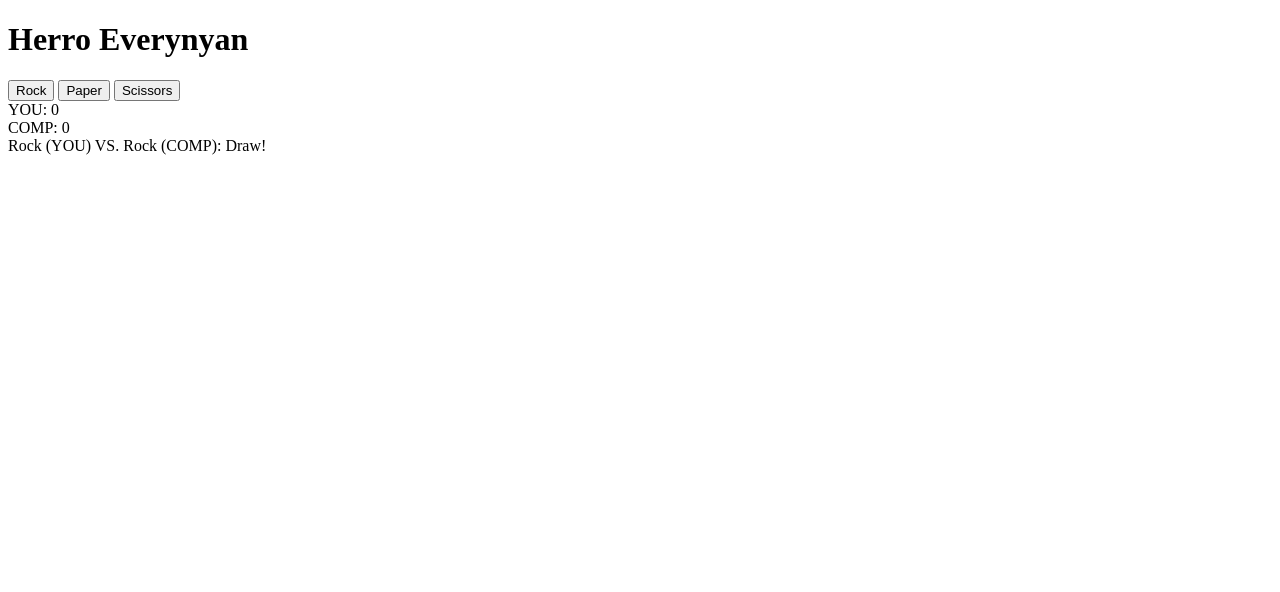
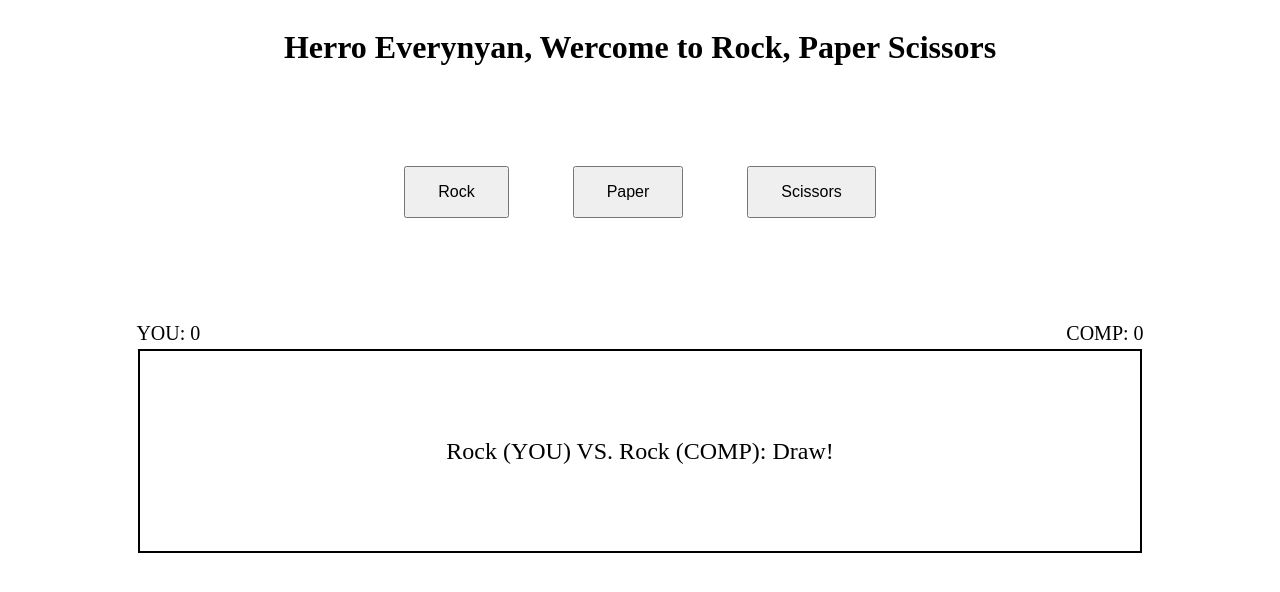
Before and after one commit to veryvroosh/rock-paper-scissors, a plain HTML site: page index.html in a window 1280 px wide. Both pictures are taken after a click on the button "Rock". Drawn offline with Linux system fonts and the light colour scheme.

Commit message:
added css

```diff
--- a/index.html
+++ b/index.html
@@ -6,22 +6,27 @@
         content="width=device-width, user-scalable=no, initial-scale=1.0, maximum-scale=1.0, minimum-scale=1.0">
   <meta http-equiv="X-UA-Compatible" content="ie=edge">
   <title>Rock, Paper, Scissors!</title>
+  <link rel="stylesheet" href="style.css">
 </head>
 <body>
-<h1>Herro Everynyan</h1>
+<h1>Herro Everynyan, Wercome to Rock, Paper Scissors</h1>
 <div id="button-container">
   <button class="buttons" id="rock">Rock</button>
   <button class="buttons" id="paper">Paper</button>
   <button class="buttons" id="scissors">Scissors</button>
 </div>
 
+<div id="scores">
+  <div class="results-div" id="human-score"></div>
+  <div class="results-div" id="computer-score"></div>
+</div>
+
 <div id="results">
-  <div id="human-score"></div>
-  <div id="computer-score"></div>
   <div id="round-result"></div>
   <div id="game-result"></div>
 </div>
 
+
 <script src="javascripto.js"></script>
 </body>
 </html>
--- a/javascripto.js
+++ b/javascripto.js
@@ -49,6 +49,10 @@ function playRound(humanChoice, computerChoice) {
 function updateScores() {
     const humanScoreDiv = document.querySelector("#human-score");
     const computerScoreDiv = document.querySelector("#computer-score");
+
+    const results = document.querySelector("#results");
+    results.style.cssText = "display:flex;"
+
     humanScoreDiv.textContent = `YOU: ${humanScore}`;
     computerScoreDiv.textContent = `COMP: ${computerScore}`;
 }
@@ -59,9 +63,11 @@ function checkWin(){
     const winner = document.querySelector("#game-result");
 
     if(humanScore === 5) {
+        round.textContent = ""
         winner.textContent = "GG You won!";
         disableButtons();
     } else if (computerScore === 5) {
+        round.textContent = ""
         winner.textContent = "You lost! Try again next time D:";
         disableButtons();
     }
--- /dev/null
+++ b/style.css
@@ -0,0 +1,44 @@
+body {
+  display: flex;
+  flex-direction: column;
+  align-items: center;
+}
+
+h1 {
+  display: flex;
+  justify-content: center;
+  margin-bottom: 100px;
+}
+
+#button-container {
+  display: flex;
+  justify-content: center;
+  gap: 64px;
+  margin-bottom: 100px;
+}
+
+#scores{
+  display: flex;
+  font-size: 20px;
+  gap: 866px;
+}
+
+.results-div {
+padding: 4px 0;
+}
+
+#results {
+  display: none;
+  min-width: 1000px;
+  min-height: 200px;
+  justify-content: center;
+  align-items: center;
+  font-size: 24px;
+  border: black solid 2px;
+}
+
+.buttons {
+  padding: 15px 32px;
+  text-align: center;
+  font-size: 16px;
+}
```
